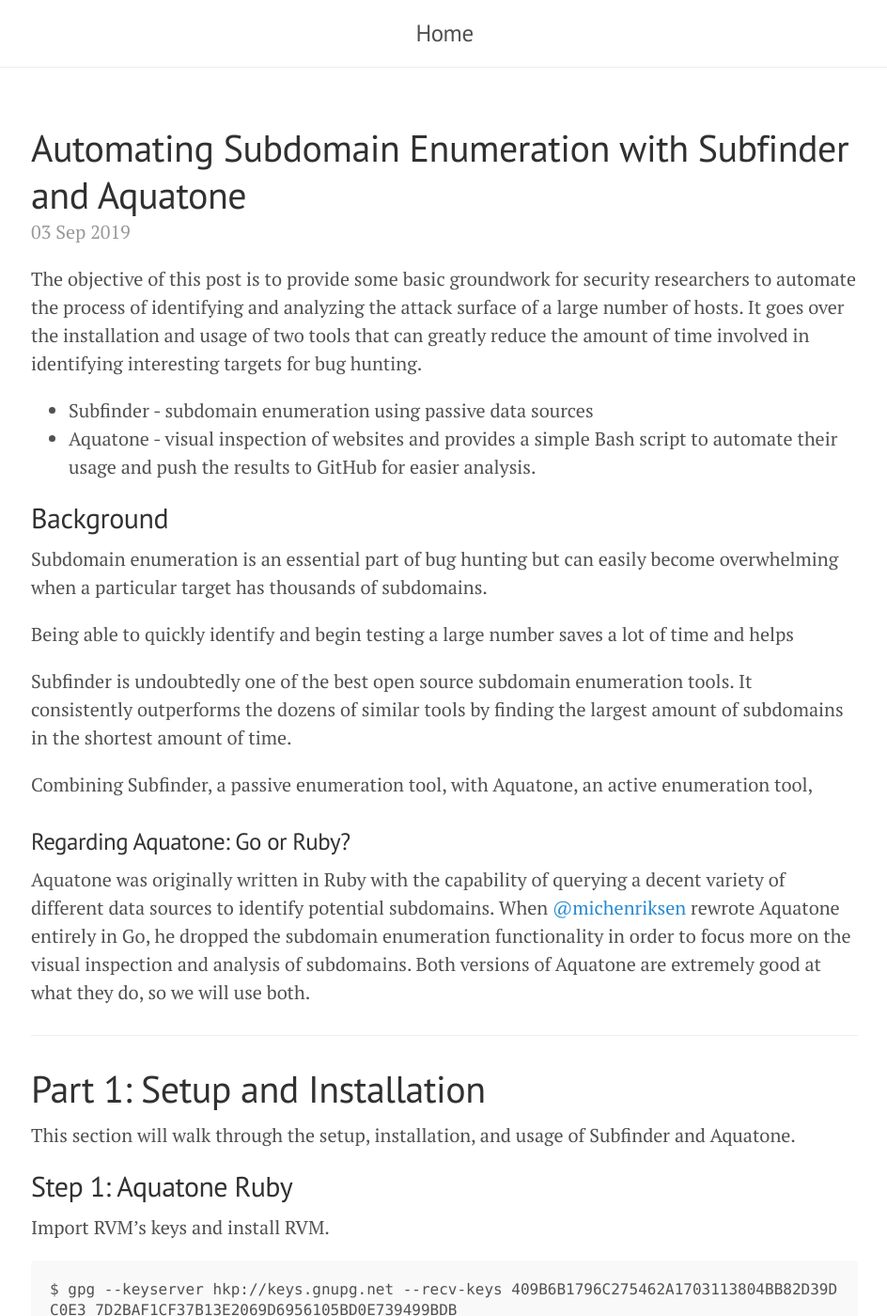
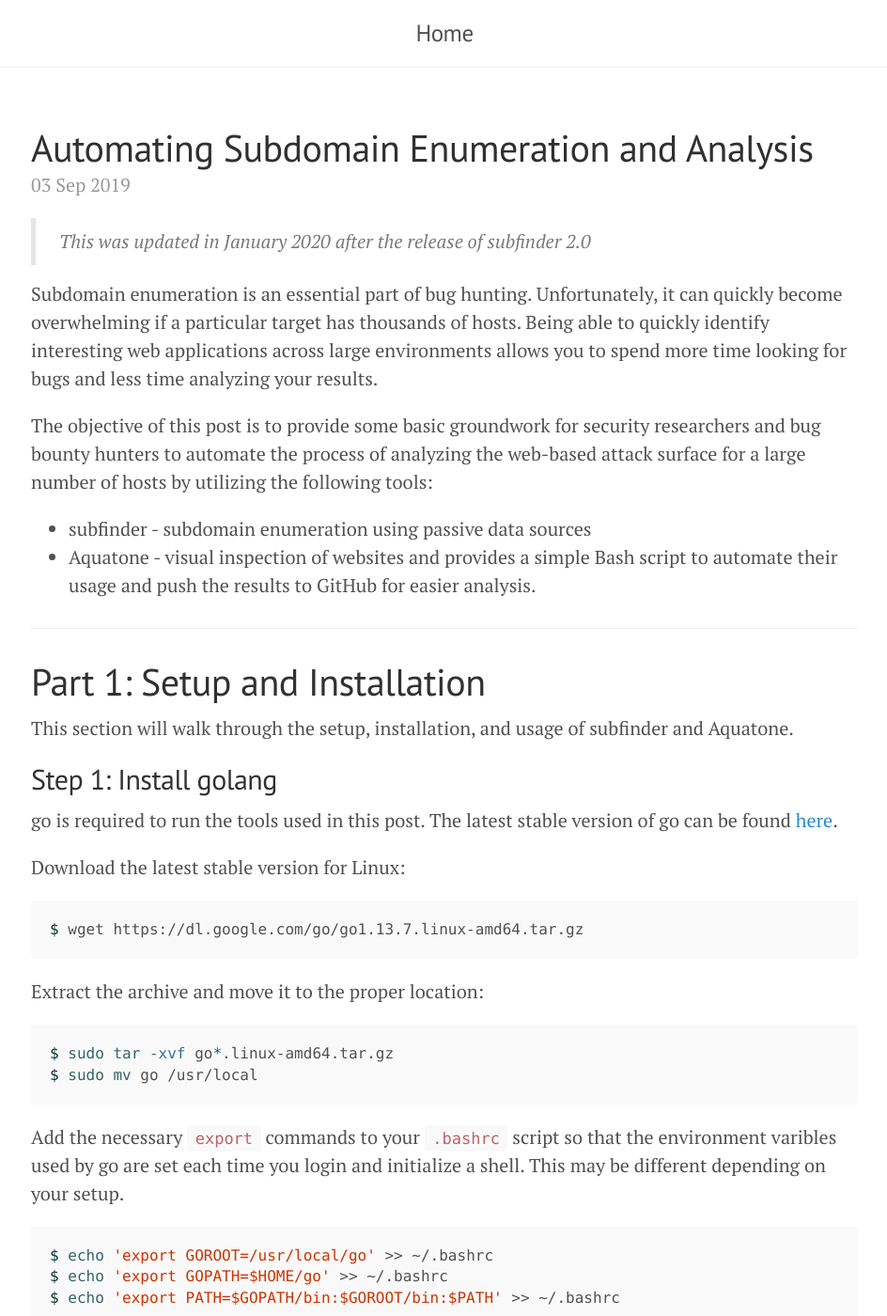
Before and after one commit to jamieparfet/jamieparfet.github.io, a Jekyll site: the page built from _posts/2019-09-03-automating-subdomain-enumeration.md, in a window 1280 px wide and 1400 px high. Shown: the whole window at 94% size, without its empty margins (167-1111 px from the left). Built offline with Jekyll 4.4.1, drawn with Linux system fonts in a browser that asks for light colours; some of the changed text lies outside the part shown.

Commit message:
update subdomain post

````diff
--- a/_posts/2019-09-03-automating-subdomain-enumeration.md
+++ b/_posts/2019-09-03-automating-subdomain-enumeration.md
@@ -1,123 +1,108 @@
 ---
 layout: post
-title: Automating Subdomain Enumeration with Subfinder and Aquatone
+title: Automating Subdomain Enumeration and Analysis
 published: true
 ---
 
-The objective of this post is to provide some basic groundwork for security researchers to automate the process of identifying and analyzing the attack surface of a large number of hosts. It goes over the installation and usage of two tools that can greatly reduce the amount of time involved in identifying interesting targets for bug hunting.
+> *This was updated in January 2020 after the release of subfinder 2.0*
 
-* Subfinder - subdomain enumeration using passive data sources
+Subdomain enumeration is an essential part of bug hunting. Unfortunately, it can quickly become overwhelming if a particular target has thousands of hosts. Being able to quickly identify interesting web applications across large environments allows you to spend more time looking for bugs and less time analyzing your results.
+
+The objective of this post is to provide some basic groundwork for security researchers and bug bounty hunters to automate the process of analyzing the web-based attack surface for a large number of hosts by utilizing the following tools:
+
+* subfinder - subdomain enumeration using passive data sources
 * Aquatone - visual inspection of websites and provides a simple Bash script to automate their usage and push the results to GitHub for easier analysis.
-
-## Background
-
-Subdomain enumeration is an essential part of bug hunting but can easily become overwhelming when a particular target has thousands of subdomains.
-
-Being able to quickly identify and begin testing a large number saves a lot of time and helps
-
-Subfinder is undoubtedly one of the best open source subdomain enumeration tools. It consistently outperforms the dozens of similar tools by finding the largest amount of subdomains in the shortest amount of time.
-
-Combining Subfinder, a passive enumeration tool, with Aquatone, an active enumeration tool,
-
-### Regarding Aquatone: Go or Ruby?
-Aquatone was originally written in Ruby with the capability of querying a decent variety of different data sources to identify potential subdomains. When [@michenriksen](https://twitter.com/michenriksen) rewrote Aquatone entirely in Go, he dropped the subdomain enumeration functionality in order to focus more on the visual inspection and analysis of subdomains. Both versions of Aquatone are extremely good at what they do, so we will use both.
 
 ---
 
 # Part 1: Setup and Installation
-This section will walk through the setup, installation, and usage of Subfinder and Aquatone.
+This section will walk through the setup, installation, and usage of subfinder and Aquatone.
 
-## Step 1: Aquatone Ruby
-Import RVM's keys and install RVM.
-```
-$ gpg --keyserver hkp://keys.gnupg.net --recv-keys 409B6B1796C275462A1703113804BB82D39DC0E3 7D2BAF1CF37B13E2069D6956105BD0E739499BDB
-$ curl -sSL https://get.rvm.io | bash -s stable --ruby
+## Step 1: Install golang
+go is required to run the tools used in this post. The latest stable version of go can be found <a href="https://golang.org/dl/" target="_blank" rel="noopener noreferrer">here</a>.
+
+Download the latest stable version for Linux:
+```bash
+$ wget https://dl.google.com/go/go1.13.7.linux-amd64.tar.gz
 ```
 
-Clone the Aquatone Ruby version.
-```
-$ git clone --single-branch --branch ruby https://github.com/michenriksen/aquatone.git
+Extract the archive and move it to the proper location:
+```bash
+$ sudo tar -xvf go*.linux-amd64.tar.gz
+$ sudo mv go /usr/local
 ```
 
-*Please note that you will have to update some of the collectors in* `lib/aquatone/collectors/` *for them to work properly. For example, the PTRarchive.com collector uses an outdated search URL and does not include the cookie necessary for avoiding bot detection.*
-
-Install Aquatone Ruby.
-```
-$ cd aquatone/
-$ gem install bundler
-$ bundle install
-$ gem build aquatone
-$ gem install aquatone
-```
-If you get an error, you might need to source RVM.
-```
-$ source ~/.rvm/scripts/rvm
+Add the necessary `export` commands to your `.bashrc` script so that the environment varibles used by go are set each time you login and initialize a shell. This may be different depending on your setup.
+```bash
+$ echo 'export GOROOT=/usr/local/go' >> ~/.bashrc
+$ echo 'export GOPATH=$HOME/go' >> ~/.bashrc
+$ echo 'export PATH=$GOPATH/bin:$GOROOT/bin:$PATH' >> ~/.bashrc
 ```
 
-Once Aquatone Ruby is successfully installed, you will have to create the ```~/config/Subfinder/config.json``` file to store your credentials and API keys that Aquatone Ruby will use to collect data from various sources.
+Finally, execute the updated login script to set the proper environment variables and then test that go is properly installed.
+```bash
+$ source ~/.bashrc
+$ go version
 ```
-{
-	"virustotalApikey": "1234567890123456789012345678901234567890123456789012345678901234",
-	"passivetotalUsername": "user@example.com",
-	"passivetotalKey": "1234567890123456789012345678901234567890123456789012345678901234",
-	"securitytrailsKey": "1A2b3C4d5E6f7G8h9I0j1K2l3M5n6O7p",
-	"riddlerEmail": "user@example.com",
-	"riddlerPassword": "p4ssw0rd",
-	"censysUsername": "user",
-	"censysSecret": "1A2b3C4d5E6f7G8h9I0j1K2l3M5n6O7p",
-	"shodanApiKey": "1A2b3C4d5E6f7G8h9I0j1K2l3M5n6O7p"
-}
+
+## Step 2: subfinder
+
+Install subfinder using go's built-in functionality:
+
+```bash
+$ go get github.com/projectdiscovery/subfinder/cmd/subfinder
+```
+
+To test the installation, simply run `subfinder` with no arguments. A sample config file will automatically be created at `~/.config/subfinder/config.yaml`. This config file stores credentials and API keys that the tool uses to collect data from various <a href="https://github.com/projectdiscovery/subfinder/tree/master/pkg/subscraping/sources" target="_blank" rel="noopener noreferrer">sources</a>.
+
+```yaml
+resolvers:
+  ...
+sources:
+  ...
+binaryedge:
+  - 1234ab56-7c8d-9012-e34f-ghi12j3456k7
+censys:
+  - username:1A2b3C4d5E6f7G8h9I0j1K2l3M5n6O7p
+certspotter:
+  - 1234_AbCdeFGhi1JKL2m3NopQ
+passivetotal:
+  - user@example.com:p4ssw0rd
+securitytrails:
+  - 1A2b3C4d5E6f7G8h9I0j1K2l3M5n6O7p
+shodan:
+  - 1A2b3C4d5E6f7G8h9I0j1K2l3M5n6O7p
+urlscan:
+  - 1234ab56-7c8d-9012-e34f-ghi12j3456k7
+virustotal:
+  - 1A2b3C4d5E6f7G8h9I0j1K2l3M5n6O7p1A2b3C4d5E6f7G8h9I0j1K2l3M5n6O7p
 ```
 
 ### Usage
-The `aquatone-discover` tool queries a variety of common data sources to identify subdomains. It allows you to specify options such as the number of threads, time to sleep between lookups, and much more.
-```bash
-$ aquatone-discover --threads 25 --fallback-nameservers 1.1.1.1,8.8.8.8,9.9.9.9,208.67.222.222 --domain example.com
-```
-In order to remain passive, you must disable dictionary-based brute forcing by providing the argument `--disable-collectors dictionary`.
-
----
-
-## Step 2: Amass
-The easiest way to install Amass is through [Snap](https://snapcraft.io/).
-```
-$ sudo snap install amass
-```
-
-### Usage
-Amass allows you to specify the output directory with the `-o` argument.
+Subfinder allows you to specify options such as what sources to query (or exclude), which resolvers to use, the number of concurrent threads, and more.
 
 ```bash
-$ amass -d example.com -ip -o ~/aquatone
+$ subfinder -t 20 -exclude-sources securitytrails -d example.com -o hosts.txt
 ```
 
 ---
 
-## Step 3: Aquatone Go
+## Step 3: Aquatone
 
-Aquatone Go relies on Chromium to take screenshots of webpages. Install Chromium and other dependencies before installing Aquatone Go.
-```
-$ sudo apt install -y unzip golang chromium-browser
+Install Aquatone using go's built-in functionality:
+```bash
+$ go get github.com/michenriksen/aquatone
 ```
 
-Create the Go directory where the Aquatone binary will be stored and place it in your path.
+Aquatone relies on Chromium to take screenshots of webpages, which can be installed with apt:
 ```
-$ mkdir -p $HOME/go/bin
-$ echo "export PATH=$PATH:$HOME/go/bin" >> ~/.profile
-```
-
-Download the [latest](https://github.com/michenriksen/aquatone/releases/latest) Aquatone Go binary and place it in your Go path.
-```
-$ wget https://github.com/michenriksen/aquatone/releases/download/v1.7.0/aquatone_linux_amd64_1.7.0.zip
-$ unzip aquatone_linux_amd64_1.4.2.zip
-$ mv aquatone $HOME/go/bin
-$ rm aquatone*.zip
+$ sudo apt install -y chromium-browser
 ```
 
 ### Usage
-Aquatone Go is made to be flexible and can ingest data from a file or straight from another tool's output. For this example, imagine you have a text file named `hosts.txt` that contains a list of hostnames (most likely gathered from running one of the previous tools). All you need to do is pipe the file to Aquatone Go and the tool will work its magic.
+Aquatone can ingest data from a file or straight from stdout, which is quite useful when working with other tools. Aquatone allows you to specify which ports to scan, various timeout options, and more.
 ```bash
-$ cat ~/aquatone/example.com/hosts.txt | aquatone -ports 80,443,8080 -out ~/aquatone/example.com
+$ cat hosts.txt | aquatone -threads 20 -ports 80,443,8080 -screenshot-timeout 15000 -out output.txt
 ```
 
 ---
@@ -147,118 +132,125 @@
 $ git config --global user.email "5028417+github-username@users.noreply.github.com"
 ```
 
-Create the required Aquatone directory.
+Create the required directory.
 ```
-$ mkdir ~/aquatone
-$ cd ~/aquatone
+$ mkdir ~/subdomain-enumeration
+$ cd ~/subdomain-enumeration
 ```
 
-Initialize the repository in the ```~/aquatone``` directory.
+Initialize the git repository in the `~/subdomain-enumeration` directory.
 ```
 $ echo "# Subdomain Enumeration and Discovery Scan Results" >> README.md
 $ git init
 $ git add README.md
 $ git commit -m "first commit"
-$ git remote add origin git@github.com:github-username/enumeration-results.git
+$ git remote add origin git@github.com:<github-username>/subdomain-enumeration.git
 $ git push -u origin master
 ```
 
 ---
 
 ## Step 2: Automation Script
-Here is a fairly straightforward Bash script to automate everything discussed so far.
+To automate everything discussed so far, here is a simple Bash script, which will perform the following actions:
+
+1. Create a directory for the program and target domain if they do not already exist.
+2. Run subfinder on the target domain.
+2. Run Aquatone on the subfinder results.
+3. Sort the results for easier analysis.
+4. Push the results to GitHub.
 
 ```bash
 #!/bin/bash
 
-ports="80,81,443,2082,2095,2096,3000,5000,8000,8001,8008,8080,8081,8118,8083,8443,8834,8880,8888,55672"
+_ports="80,81,443,3000,5000,5555,8000,8001,8008,8080,8081,8118,8083,8443,8444,8834,8880,8888,55672"
+_output_dir="/home/ubuntu/subdomain-enumeration/"
 
 usage () {
     echo -e "Usage: $0 OPTIONS"
+    echo -e "  -p <program>     Name of program"
     echo -e "  -d <domain>      Target domain"
-    echo -e "  -n               Do not push results to GitHub"
 }
 
 # Get options
-while getopts ":d:n" option; do
+while getopts ":p:d:" option; do
     case "${option}" in
-        d) domain=${OPTARG};;
-        n) no_github=true;;
+        p) _program=${OPTARG};;
+        d) _domain=${OPTARG};;
         *) usage; exit;;
     esac
 done
 shift "$((OPTIND-1))"
 
-# Only run if -d argument is supplied
-if [ $domain ]; then
-    printf "========================================\n"
-    printf "[+] PHASE 1: Running Aquatone (Ruby) discover module to identify subdomains\n"
 
-    # Aquatone (Ruby) discover command using resolvers:
-    # Cloudflare, Google, Quad9, and OpenDNS
-    aquatone-discover --threads 25 --fallback-nameservers 1.1.1.1,8.8.8.8,9.9.9.9,208.67.222.222 --domain ${domain}
+if [ -z $_domain ] || [ -z $_program ]; then
+    echo "ERROR: Missing required arguemnts."
+    exit 1
+fi
 
-    # Rename file for consistency
-    mv ~/aquatone/${domain}/hosts.txt ~/aquatone/${domain}/aquatone-hosts.txt
+if ! [ -d $_output_dir ]; then
+    echo "ERROR: Output directory does not exist."
+    exit 1
+fi
 
-    printf "\n[+] PHASE 1: Complete\n"
-    printf "\n[+] PHASE 2: Running Amass to identify subdomains\n\n"
+printf "========================================\n"
 
-    # Amass discovery command
-    amass -d ${domain} -ip -o ~/aquatone/${domain}/amass-hosts.txt
+cd ${_output_dir}
 
-    printf "\n[+] PHASE 2: Complete\n"
-    printf "\n[+] Sorting and combining results..."
+printf "Updating git repo...\n"
+git pull
 
-    # Manipulate text files by removing IP from all lines like (example.com,8.8.8.8) and combine results
-    sed 's/,.*//g' ~/aquatone/${domain}/aquatone-hosts.txt ~/aquatone/${domain}/amass-hosts.txt | sort -u > ~/aquatone/${domain}/combined-hosts.txt
+# Create directories if they do not exist
+mkdir -p ${_output_dir}/${_program}/${_domain}
 
-    printf "\n[+] Done.\n"
-    printf "\n[+] PHASE 3: Running Aquatone (Go) scanner on $(wc -l ~/aquatone/${domain}/combined-hosts.txt | cut -d " " -f 1) unqiue subdomains\n\n"
+printf "[+] PHASE 1: Running subfinder to identify subdomains\n"
 
-    # Aquatone (Go) scan command. Writes to file but also displays on screen
-    cat ~/aquatone/${domain}/combined-hosts.txt | aquatone -threads 5 -http-timeout 3000 -scan-timeout 500 -screenshot-timeout 15000 -ports ${ports} -out ~/aquatone/${domain} | tee ~/aquatone/${domain}/aquatone-scan-output.txt
+subfinder -d ${_domain} -t 20 -o ${_output_dir}/${_program}/${_domain}/hosts-subfinder.txt
 
-    printf "[+] PHASE 3: Complete\n"
+printf "\n[+] PHASE 1: Complete\n"
 
-    # Get all URLs along with their status codes
-    grep -e '^http:\/\/\|^https:\/\/' ~/aquatone/${domain}/aquatone-scan-output.txt | grep -v ': screenshot' | sort -u > ~/aquatone/${domain}/aquatone-scan-urls.txt
+printf "\n[+] PHASE 2: Running Aquatone on $(wc -l ${_output_dir}/${_program}/${_domain}/hosts-subfinder.txt | cut -d " " -f 1) unqiue subdomains\n\n"
 
-    # Check if -n switch was given
-    if [ $no_github ]; then
-        printf "\n[+] Results will not be pushed to GitHub."
-    else
-        # Push the results to Github
-        printf "\n[+] PHASE 4: Pushing results to GitHub\n\n"
+# writes to a temporary file but also displays on screen
+cat ${_output_dir}/${_program}/${_domain}/hosts-subfinder.txt \
+  | aquatone -threads 10 -http-timeout 3000 -screenshot-timeout 15000 -ports ${_ports} -out ${_output_dir}/${_program}/${_domain}/ \
+  | tee ${_output_dir}/${_program}/${_domain}/aquatone-scan-output.txt
 
-        git add ~/aquatone/${domain}/aquatone_report.html
-        git add ~/aquatone/${domain}/headers/*
-        git add ~/aquatone/${domain}/html/*
-        git add ~/aquatone/${domain}/screenshots/*
-        git add ~/aquatone/${domain}/aquatone-scan-urls.txt
-        git commit -m "$(date "+%F %T") ${domain}"
-        git push -u origin master
-    fi
-    printf "\n[+] Done\n"
-else
-    # If the -d argument is not given, throw error
-    printf "\n[-] Error: please supply a domain using the -d argument"
-fi
+printf "[+] PHASE 2: Complete\n"
+
+# extract all the URLs along with their status codes from the temporary file
+grep -e '^http:\/\/\|^https:\/\/' ${_output_dir}/${_program}/${_domain}/aquatone-scan-output.txt \
+  | grep -v ': screenshot' \
+  | sort -u > ${_output_dir}/${_program}/${_domain}/url-status-codes.txt
+
+# remove temporary file
+rm ${_output_dir}/${_program}/${_domain}/aquatone-scan-output.txt
+
+# sort headers to make them easier to find unique values in GitHub
+find ${_output_dir}/${_program}/${_domain}/headers/ \
+    -type f -exec sort {} -o {} \; \
+    -exec sed -i '/Date: /d' {} \;
+
+printf "\n[+] PHASE 4: Pushing results to GitHub\n\n"
+
+cd ${_output_dir}
+
+git add ${_output_dir}/${_program}/${_domain}/aquatone_report.html
+git add ${_output_dir}/${_program}/${_domain}/headers/*
+git add ${_output_dir}/${_program}/${_domain}/html/*
+git add ${_output_dir}/${_program}/${_domain}/screenshots/*
+git add ${_output_dir}/${_program}/${_domain}/url-status-codes.txt
+git add ${_output_dir}/${_program}/${_domain}/all-discovered-domains.txt
+git commit -m "$(date "+%F %T") ${_program}/${_domain}"
+git push -u origin master
+
+printf "\n[+] Done\n"
 
 ```
 
-Here is a breakdown of the script in case you're too lazy to figure it out:
-1. Run `aquatone-discover`, output results to `~/aquatone/example.com/aquatone-hosts.txt`
-2. Run `amass`, output results to `~/aquatone/example.com/amass-hosts.txt`
-3. Remove IP addresses from the results
-4. Combine the results from both tools into `~/aquatone/example.com/combined-hosts.txt`
-5. Pipe the combined results to Aquatone Go
-6. Scan the defined ports and attempt to screenshot open ports using Aquatone Go
-8. Push results to GitHub
-
 ---
 
-# Future Steps
-* Setup cron to run automation script periodically
-* Write another script to compare results and check for new subdomains, as well as major changes to a site's HTML or headers
-* Send push notifications using Slack
+# Conclusion
+
+Bug bounties are highly competitive. When a new program opens or a target scope is updated, the difference between a large payday and the sheer dissapointment that accompanies a duplicate bug can be a matter of minutes. Heavy automation is critical if you want to succeed.
+
+If you are just getting into bug bounties, I wish you the best of luck! Take this sample script as inspiration to think about how your workflow can be automated. You should never find yourself spending more time organzing and analyzing the output from your tools than you do actually looking for bugs.
````
Also changed, not shown: other parts of _posts/2019-09-03-automating-subdomain-enumeration.md (+1 -1 lines), _posts/2020-02-04-burp-suite-configuration.md (+1 -2 lines).
